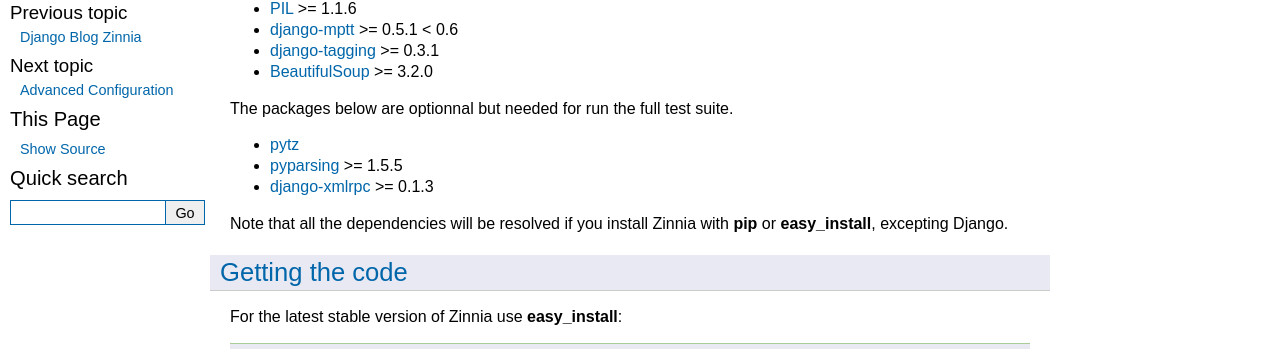
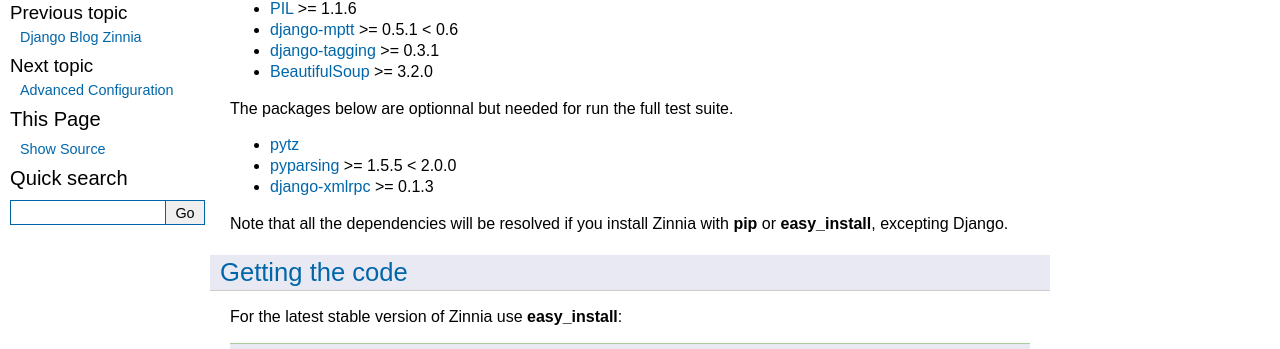
Before and after one commit to Fantomas42/django-blog-zinnia, a Sphinx documentation site: the page built from docs/getting-started/install.rst, in a window 1280 px wide and 900 px high. Shown: the part 225-574 px from the top of the window. Built offline with Sphinx 7.4.7, drawn with Linux system fonts in a browser that asks for light colours.

Commit message:
PyParsing fails to install if 2.0.0 is installed
Python3 nonlocal statement in the setup.py in PyParsing

```diff
--- a/docs/getting-started/install.rst
+++ b/docs/getting-started/install.rst
@@ -21,7 +21,7 @@
 The packages below are optionnal but needed for run the full test suite.
 
 * `pytz`_
-* `pyparsing`_ >= 1.5.5
+* `pyparsing`_ >= 1.5.5 < 2.0.0
 * `django-xmlrpc`_ >= 0.1.3
 
 Note that all the dependencies will be resolved if you install
```
